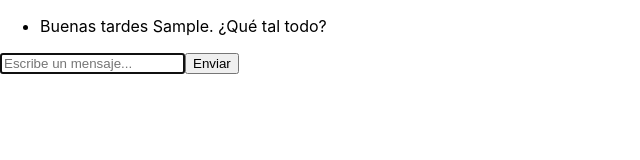
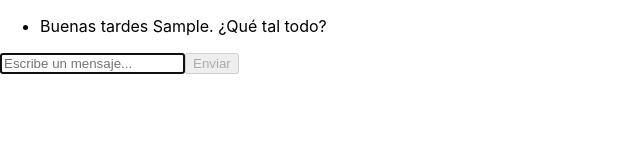
Before and after one commit to marcmarine/my-chat-app, a React (Create React App) app: page / in a window 1280 px wide. Both pictures are taken after typing "Sample" into the empty fields and a click on the button "Empezar". Shown: the top 160 px of the page, without its empty margins (0-640 px from the left). Built offline with nearby package versions, Linux system fonts and the light colour scheme.

Commit message:
Handle message only if field is not undefined

```diff
--- a/src/App.js
+++ b/src/App.js
@@ -1,7 +1,9 @@
 import { useState } from 'react'
+
 function App() {
   const [messages, setMessages] = useState([])
   const [userName, setUserName] = useState(undefined)
+  const [newMessage, setNewMessage] = useState(undefined)
 
   const handleUserName = event => {
     event.preventDefault()
@@ -10,7 +12,9 @@ function App() {
 
   const handleMessage = event => {
     event.preventDefault()
-    setMessages([ ...messages, event.target['message'].value])
+    setMessages([ ...messages, newMessage])
+    event.target['message'].value = ''
+    setNewMessage(undefined)
   }
 
   if (!userName) return (
@@ -27,8 +31,8 @@ function App() {
         {messages.map(message => <li>{message}</li>)}
       </ul>
       <form onSubmit={handleMessage}>
-        <input id="message" type="text" autoFocus placeholder="Escribe un mensaje..." />
-        <button type="submit">Enviar</button>
+        <input onChange={event => setNewMessage(event.target.value)} id="message" type="text" autoFocus autoComplete="off" placeholder="Escribe un mensaje..." />
+        <button disabled={!newMessage} type="submit">Enviar</button>
       </form>
     </>
   )
```
